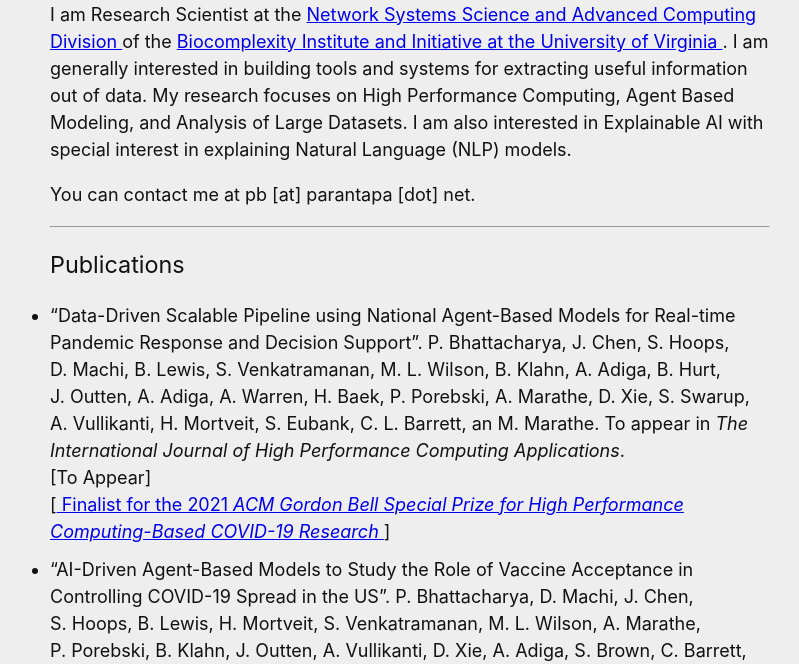
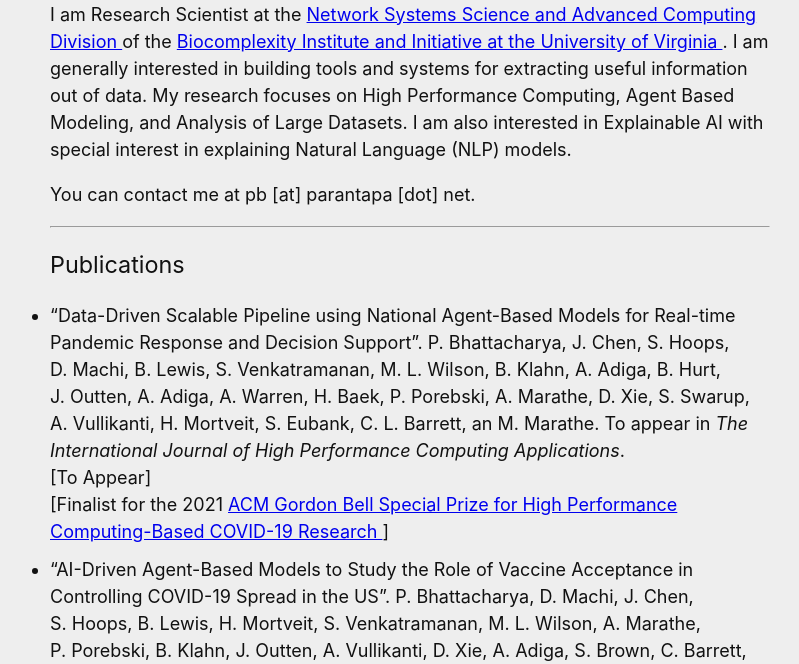
Before and after one commit to parantapa/parantapa.github.com, a plain HTML site: page index.html in a window 1280 px wide. Shown: the part 96-760 px from the top of the page, without its empty margins (230-1029 px from the left). Drawn offline with Linux system fonts and the light colour scheme.

Commit message:
Minor edit

```diff
--- a/index.html
+++ b/index.html
@@ -125,9 +125,10 @@ with special interest in explaining Natural Language (NLP) models.</p>
     <br>
 
     [To Appear]<br>
-    [<a href="https://awards.acm.org/bell">
-      Finalist for the 2021 <em>ACM Gordon Bell Special Prize for High Performance Computing-Based COVID-19 Research</em>
-     </a>
+    [Finalist for the 2021
+      <a href="https://awards.acm.org/bell">
+      ACM Gordon Bell Special Prize for High Performance Computing-Based COVID-19 Research
+      </a>
     ]
     </div>
   </li>
```
